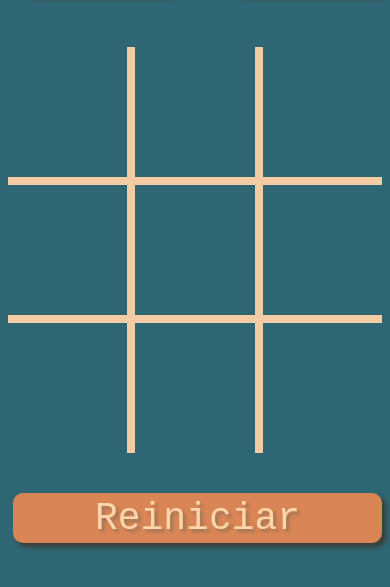
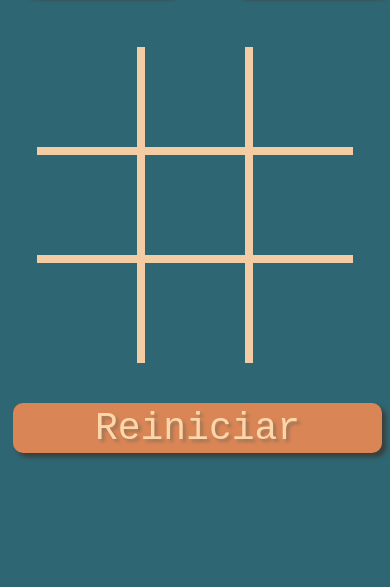
Before and after one commit to eduardohor/jogo-da-velha, a plain HTML site: page index.html in a window 390 px wide. Shown: the part 143-730 px from the top of the page. Drawn offline with Linux system fonts and the light colour scheme.

Commit message:
Largura do media gueries

```diff
--- a/styles/style.css
+++ b/styles/style.css
@@ -130,4 +130,9 @@ button#bt-reset{
     #player2{
         margin-right: 20px;
     }
+
+    .square{
+        width: 100px;
+        height: 100px;
+    }
 }
```
